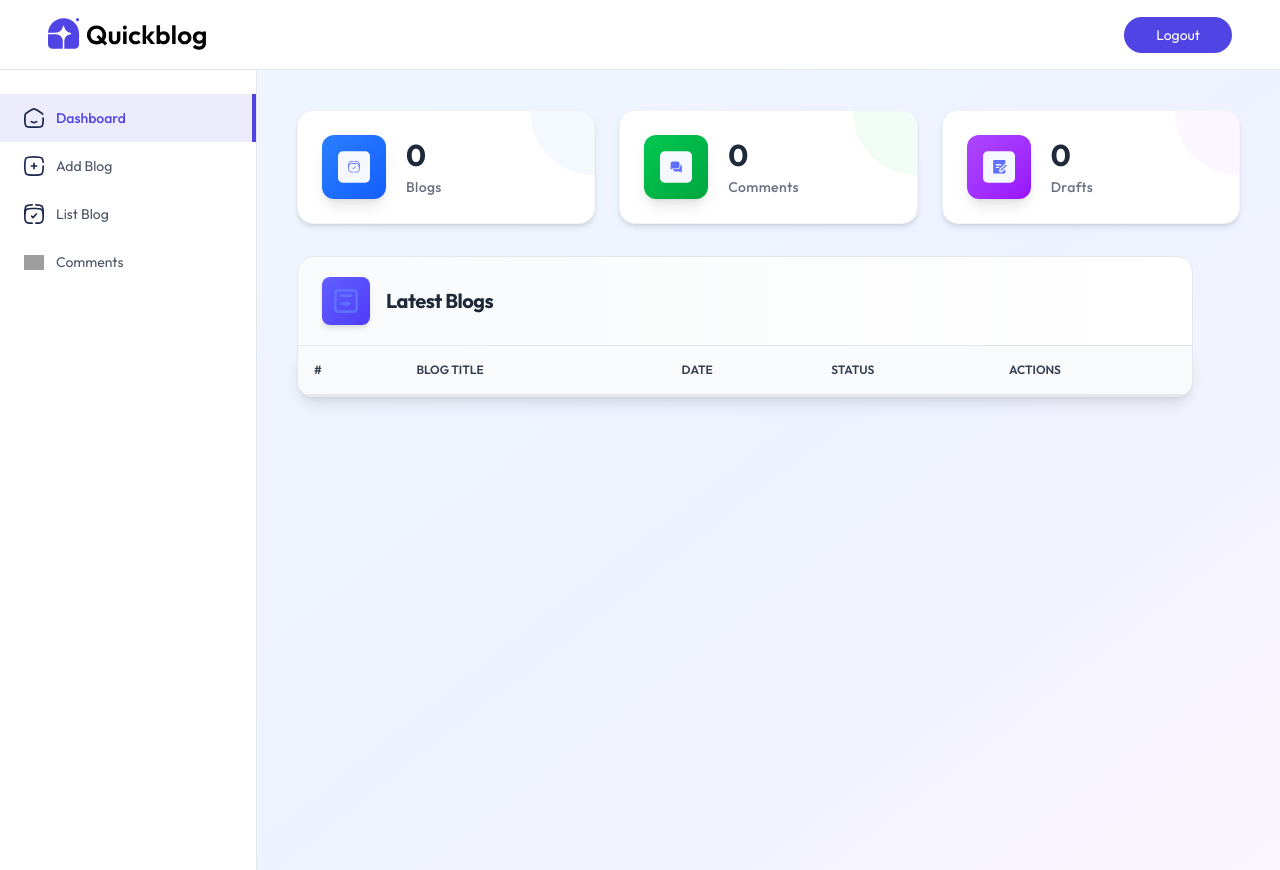
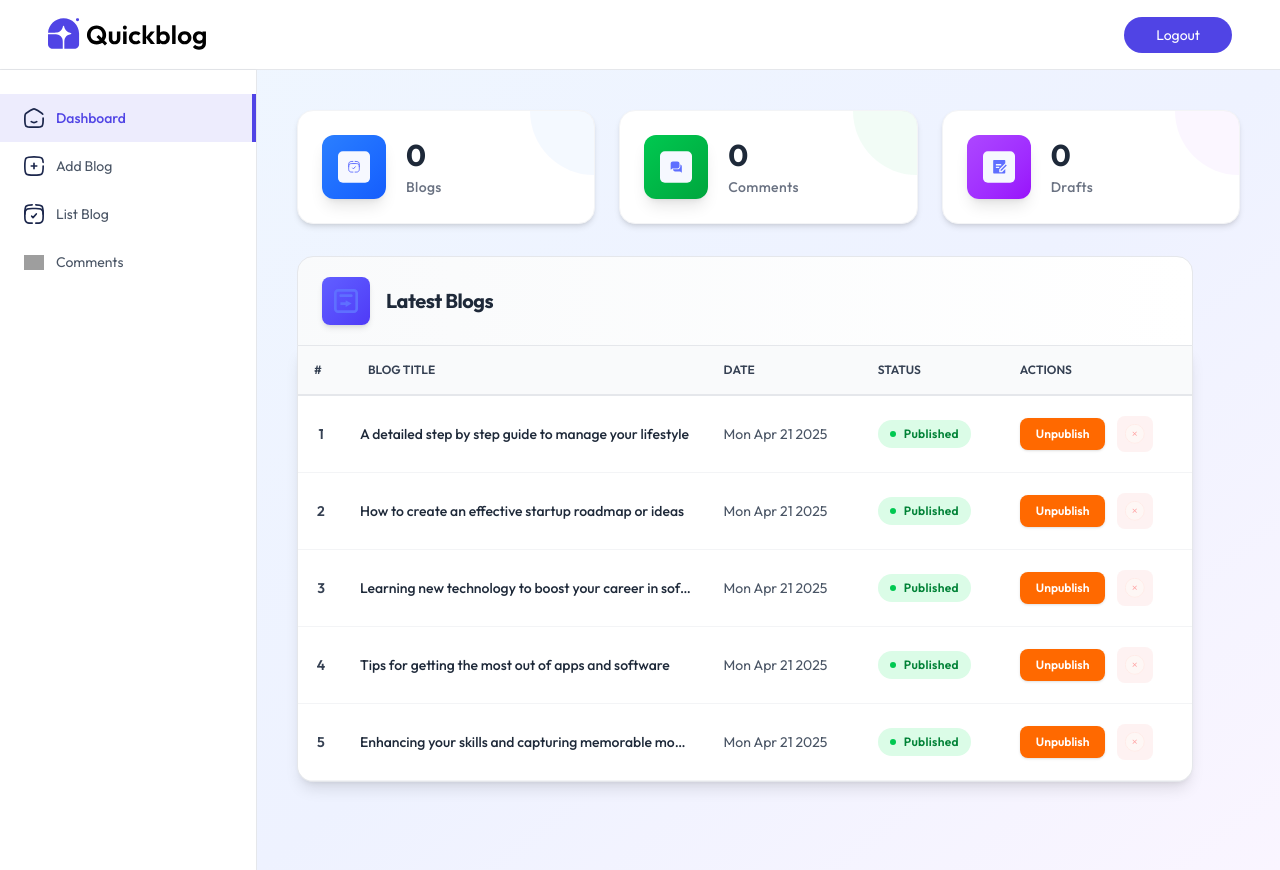
Before and after one commit to Shaswata-codes/Blog-App, a React (Vite) app in the folder client/: page /admin in a window 1280 px wide. Built offline with nearby package versions, Linux system fonts and the light colour scheme; grey boxes are pictures that could not be loaded; a web font is replaced by a local one.

Commit message:
Dashboard page completely modified

```diff
--- a/client/src/components/admin/BlogTableItem.jsx
+++ b/client/src/components/admin/BlogTableItem.jsx
@@ -1,4 +1,5 @@
 import React from 'react'
+import { assets } from '../../assets/assets';
 
 const BlogTableItem = ({blog, fetchBlogs, index}) => {
 
@@ -6,11 +7,26 @@ const BlogTableItem = ({blog, fetchBlogs, index}) => {
     const BlogDate = new Date (createdAt);
 
 return (
-    <tr className='border-y border-gray-300'>
-        <th className='px-2 py-4'>{index}</th>
-        <td className='px-2 py-4'>{title}</td>
-        <td className='px-2 py-4 mx-sm:hidden'>{BlogDate.toDateString()}</td>
-        <td className='px-2 py-4 mx-sm:hidden'>{BlogDate.toDateString()}</td>
+    <tr className='border-b border-gray-100 hover:bg-gradient-to-r hover:from-indigo-50/30 hover:to-transparent transition-all duration-200 group'>
+        <th className='px-4 py-5 text-gray-700 font-semibold text-sm'>{index}</th>
+        <td className='px-4 py-5 text-gray-800 font-medium max-w-xs truncate'>{title}</td>
+        <td className='px-4 py-5 text-gray-600 text-sm max-sm:hidden'>{BlogDate.toDateString()}</td>
+        <td className='px-4 py-5 max-sm:hidden'>
+            <span className={`inline-flex items-center px-3 py-1.5 rounded-full text-xs font-semibold tracking-wide ${blog.isPublished?'bg-green-100 text-green-700':'bg-orange-100 text-orange-700'}`}>
+                <span className={`w-1.5 h-1.5 rounded-full mr-2 ${blog.isPublished?'bg-green-500':'bg-orange-500'}`}></span>
+                {blog.isPublished?'Published':'Unpublished'}
+            </span>
+        </td>
+        <td className='px-4 py-5'>
+            <div className='flex items-center gap-3'>
+                <button className={`px-4 py-2 rounded-lg text-xs font-semibold transition-all duration-200 shadow-sm hover:shadow-md ${blog.isPublished?'bg-orange-500 text-white hover:bg-orange-600':'bg-indigo-500 text-white hover:bg-indigo-600'} transform hover:scale-105 active:scale-95`}>
+                    {blog.isPublished?'Unpublish':'Publish'}
+                </button>
+                <button className='p-2 rounded-lg bg-red-50 hover:bg-red-100 transition-all duration-200 group-hover:scale-110 active:scale-95'>
+                    <img src={assets.cross_icon} className='w-5 h-5'/>
+                </button>
+            </div>
+        </td>
     </tr>
     )
 }
--- a/client/src/pages/admin/Dashboard.jsx
+++ b/client/src/pages/admin/Dashboard.jsx
@@ -1,5 +1,6 @@
 import React, { useEffect } from 'react'
 import { assets, dashboard_data } from '../../assets/assets'
+import BlogTableItem from '../../components/admin/BlogTableItem'
 
 const Dashboard = () => {
 
@@ -81,7 +82,9 @@ const Dashboard = () => {
         </tr>
       </thead>
       <tbody>
-        {/* Rows will go here */}
+        {dashboard_data.recentBlogs.map((blog, index)=>{
+          return <BlogTableItem key = {blog.id} blog={blog} fetchBlogs={fetchDashboardData} index={index+1}/>
+        })}
       </tbody>
     </table>
   </div>
```
